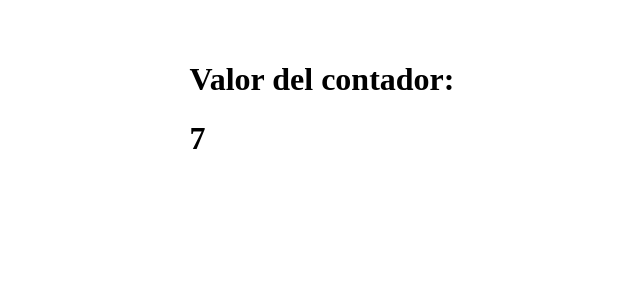
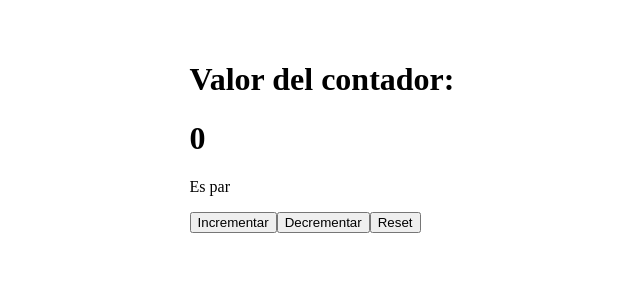
Before and after one commit to nColli/full-stack-open-2024, a React (Vite) app in the folder part1/counter-react-app/: page / in a window 1280 px wide. Shown: the top 300 px of the page, without its empty margins (318-958 px from the left). Built offline with nearby package versions, Linux system fonts and the light colour scheme.

Commit message:
event handlers

```diff
--- a/part1/counter-react-app/src/main.jsx
+++ b/part1/counter-react-app/src/main.jsx
@@ -6,84 +6,50 @@ import './index.css'
 
 // eslint-disable-next-line react-refresh/only-export-components
 
-/*version 1: auto counter
-const App = (props) => {
-  return (
-    <h1>{props.contadorInicial}</h1>
-  )
-}
+const Counter = ({number}) => {
+  console.log("Counter render")
+  return <h1>{number}</h1>;
+};
 
-let contador = 0
+const App = () => {
+  const [contadorValue, updateContador] = useState(0);
 
-const refresh = () => {
-  ReactDOM.createRoot(document.getElementById('root')).render(
-    <React.StrictMode>
-      <App contadorInicial={contador}/>
-    </React.StrictMode>,
-  )
-}
+  console.log("render")
 
-let time = 1000
-
-setInterval(() => {
-  contador++
-  refresh()
-  if (contador === 10) {
-    contador = 0
-  }
-},time)*/
-
-/* version 2: clock
-const App = (props) => {
-  return (
-    <h1>{props.hora} : {props.min} : {props.seg}</h1>
-  )
-}
-
-const refresh = (min,seg,hora) => {
-  ReactDOM.createRoot(document.getElementById('root')).render(
-    <React.StrictMode>
-      <App min={min} seg={seg} hora={hora}/>
-    </React.StrictMode>,
-  )
-}
-
-let min = 0, seg = 0, hora = 0
-
-setInterval(() => {
-  seg++
-  if (seg == 60) {
-    seg = 0
-    min++
+  //helper function, cuando la llamo es sin parentisis porque le paso desde que comienza el parentesis, sino se hace loop infinito
+  function handleClick(incrementar) {
+    if (incrementar === true) {
+      updateContador(prevContador => {
+        return prevContador + 1
+      })
+    } else {
+      updateContador(prevContador => {
+        return prevContador - 1
+      })
+    }
   }
 
-  if (min == 60) {
-    min = 0
-    hora++
+  const handleClickReset = () => {
+    updateContador(0)
   }
 
-  if (hora == 25) {
-    hora = 0
-  }
-
-  refresh(min,seg,hora)
-},1000)*/
-
-//version 3: setInterval inside App component
-const App = () => {
-  const contador = useState(0);
-
-  const contadorValue = contador[0];
-  const updateContador = contador[1];
-
-  setInterval(() => {
-    updateContador(contadorValue + 1)
-  }, 1000);
+  const isEven = contadorValue % 2 === 0
+  const mensajePar = isEven ? "Es par" : "Es impar" //ternaria
 
   return (
     <div>
       <h1>Valor del contador: </h1>
-      <h1>{contadorValue}</h1>
+      <Counter number={contadorValue}/>
+      <p>{mensajePar}</p>
+      <button onClick={() => handleClick(true)}>
+        Incrementar
+      </button>
+      <button onClick={() => handleClick(false)}>
+        Decrementar
+      </button>
+      <button onClick={handleClickReset}>
+        Reset
+      </button>
     </div>
   );
 }
```
